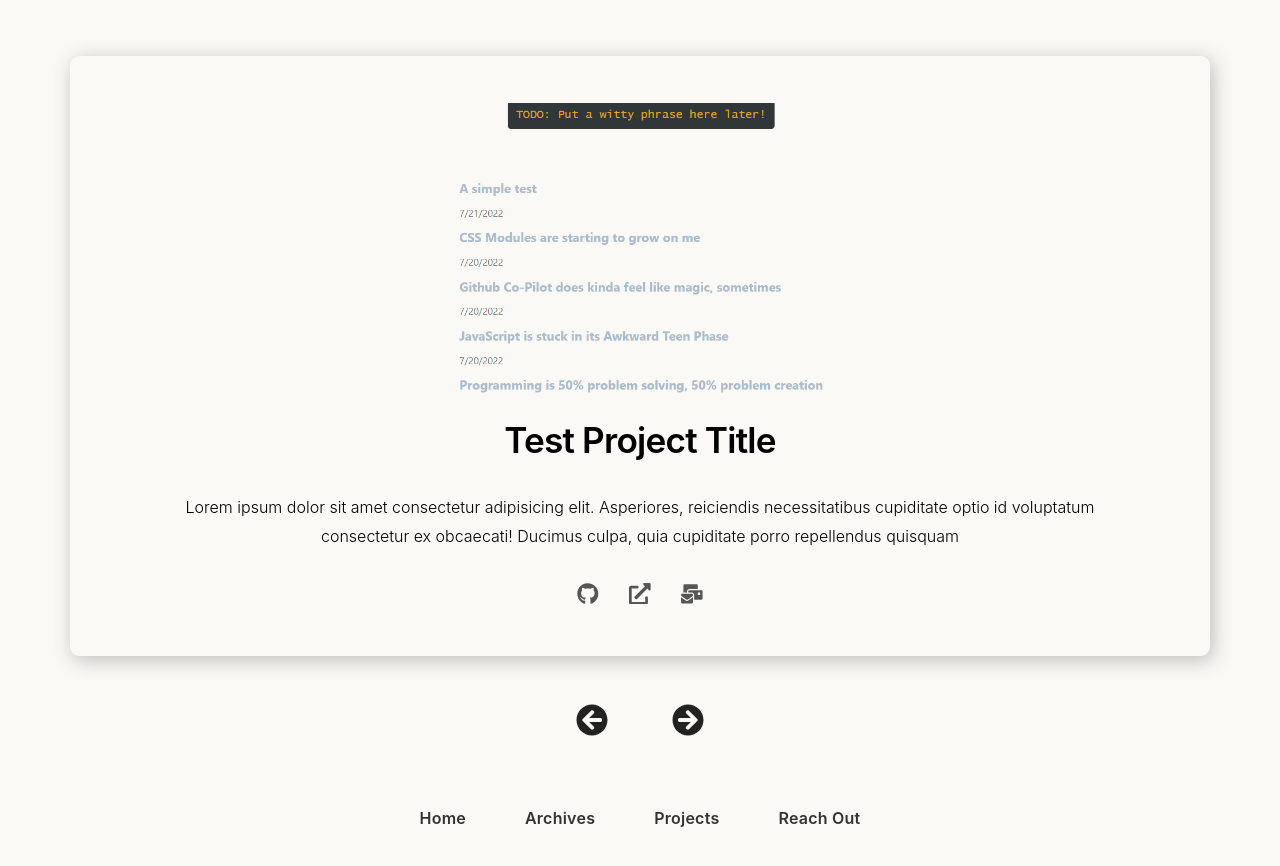
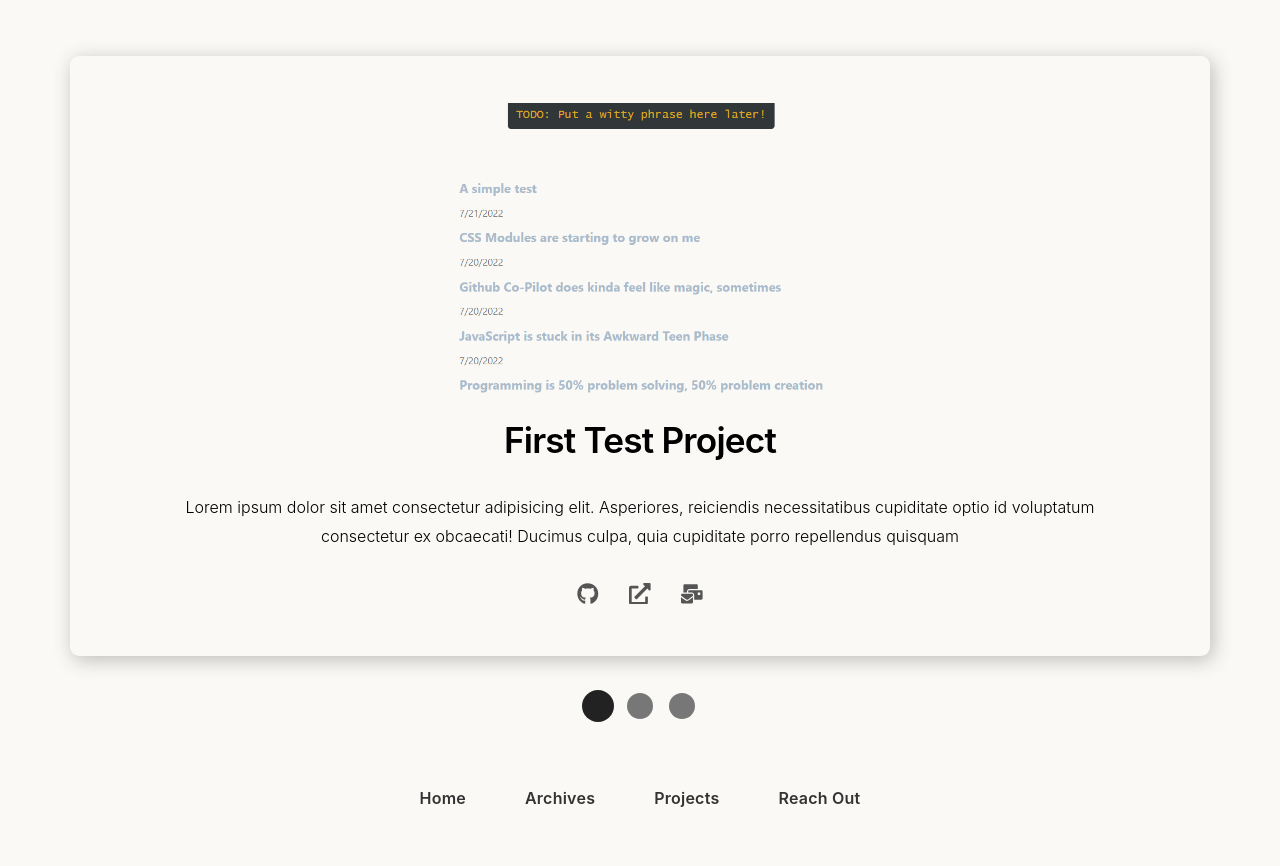
Before and after one commit to charlesmartinreed/charlie-codes-blog, a Next.js app: page /projects in a window 1280 px wide. Shown: the top 866 px of the page. Built offline with nearby package versions, Linux system fonts and the light colour scheme.

Commit message:
Add carousel btns to /projects.

```diff
--- a/components/ProjectCard.js
+++ b/components/ProjectCard.js
@@ -1,12 +1,6 @@
 import projectStyles from "../styles/Project.module.css";
 import Image from "next/image";
-import {
-  FaGithub,
-  FaMailBulk,
-  FaExternalLinkAlt,
-  FaArrowCircleLeft,
-  FaArrowCircleRight,
-} from "react-icons/fa";
+import { FaGithub, FaMailBulk, FaExternalLinkAlt } from "react-icons/fa";
 
 export default function ProjectCard({ project }) {
   return (
@@ -43,46 +37,6 @@ export default function ProjectCard({ project }) {
           </a>
         </div>
       </div>
-      <div className={projectStyles.btnContainer}>
-        <button className={projectStyles.btn}>
-          <FaArrowCircleLeft />
-        </button>
-        <button className={projectStyles.btn}>
-          <FaArrowCircleRight />
-        </button>
-      </div>
     </>
-
-    // <div className={projectStyles.projectContainer} key={project.title}>
-    //   <div className={projectStyles.imgContainer}>
-    //     <Image
-    //       width={800}
-    //       height={300}
-    //       alt={""}
-    //       src={project.project_img_src}
-    //     />
-    //   </div>
-
-    //   <div className={projectStyles.descriptionContainer}>
-    //     <h1 className={projectStyles.heading2Xl}>{project.project_title}</h1>
-    //     <p className={projectStyles.flavorText}>
-    //       {project.project_description}
-    //     </p>
-    //     <div className={projectStyles.linkContainer}>
-    //       <a href={project.project_github} title="View Project on GitHub">
-    //         <FaGithub />
-    //       </a>
-    //       <a href={project.project_website} title="View the Site">
-    //         <FaExternalLinkAlt />
-    //       </a>
-    //       <a
-    //         mailto="charliesoandso@protonmail.com"
-    //         title="Want to comission a site like this one? Contact me!"
-    //       >
-    //         <FaMailBulk />
-    //       </a>
-    //     </div>
-    //   </div>
-    // </div>
   );
 }
--- a/data/projects.json
+++ b/data/projects.json
@@ -1,7 +1,21 @@
 {
   "projects": [
     {
-      "project_title": "Test Project Title",
+      "project_title": "First Test Project",
+      "project_description": "Lorem ipsum dolor sit amet consectetur adipisicing elit. Asperiores, reiciendis necessitatibus cupiditate optio id voluptatum consectetur ex obcaecati! Ducimus culpa, quia cupiditate porro repellendus quisquam",
+      "project_img_src": "/images/project-temp-img.png",
+      "project_github": "https://www.github.com/charlesmartinreed",
+      "project_website": "https://duckduckgo.com"
+    },
+    {
+      "project_title": "Second Test Project",
+      "project_description": "Lorem ipsum dolor sit amet consectetur adipisicing elit. Asperiores, reiciendis necessitatibus cupiditate optio id voluptatum consectetur ex obcaecati! Ducimus culpa, quia cupiditate porro repellendus quisquam",
+      "project_img_src": "/images/project-temp-img.png",
+      "project_github": "https://www.github.com/charlesmartinreed",
+      "project_website": "https://duckduckgo.com"
+    },
+    {
+      "project_title": "Third Test Project",
       "project_description": "Lorem ipsum dolor sit amet consectetur adipisicing elit. Asperiores, reiciendis necessitatibus cupiditate optio id voluptatum consectetur ex obcaecati! Ducimus culpa, quia cupiditate porro repellendus quisquam",
       "project_img_src": "/images/project-temp-img.png",
       "project_github": "https://www.github.com/charlesmartinreed",
--- a/pages/projects.js
+++ b/pages/projects.js
@@ -1,17 +1,46 @@
 import Layout from "../components/Layout";
 import Head from "next/head";
 import ProjectCard from "../components/ProjectCard";
+import projectStyles from "../styles/Project.module.css";
+import { useState } from "react";
+
 // import { loadProjects } from "../lib/getProjects";
 import { projects } from "../data/projects.json";
 
 export default function Projects({ projects }) {
   const title = "Projects";
 
+  const [currentProjectIndex, setCurrentProjectIndex] = useState(0);
+
+  const [currentProject, setCurrentProject] = useState(
+    projects[currentProjectIndex]
+  );
+
+  const passiveClass = `${projectStyles.carouselBtn}`;
+  const activeClass = `${projectStyles.carouselBtn} ${projectStyles.active}`;
+
+  const handleBtnClick = (newIndex) => {
+    setCurrentProjectIndex(newIndex);
+
+    const newProject = projects[newIndex];
+
+    setCurrentProject(newProject);
+  };
+
   return (
     <Layout title={title}>
-      {projects.map((project) => (
-        <ProjectCard project={project} key={project.title} />
-      ))}
+      <ProjectCard project={currentProject} />
+      <div className={projectStyles.carouselContainer}>
+        {projects.map((project, index) => (
+          <button
+            className={
+              index === currentProjectIndex ? activeClass : passiveClass
+            }
+            key={project.title}
+            onClick={() => handleBtnClick(index)}
+          ></button>
+        ))}
+      </div>
     </Layout>
   );
 }
--- a/styles/Project.module.css
+++ b/styles/Project.module.css
@@ -27,6 +27,7 @@
 .projectCard .textContainer {
   text-align: center;
   width: 85%;
+  transition: all 0.4s linear;
 }
 
 .projectCard .textContainer h1 {
@@ -55,11 +56,6 @@
   color: rgb(119, 156, 194);
 }
 
-.btnContainer {
-  margin-top: 1em;
-  text-align: center;
-}
-
 .btn {
   border: none;
   outline: none;
@@ -74,3 +70,28 @@
 .btn:hover {
   transform: scale(1.1);
 }
+
+.carouselContainer {
+  height: 100px;
+  width: 100%;
+  display: flex;
+  justify-content: center;
+  align-items: center;
+}
+
+.carouselBtn {
+  height: 26px;
+  width: 26px;
+  margin: 8px;
+  border-radius: 50%;
+  background-color: #777;
+  outline: none;
+  border: none;
+  cursor: pointer;
+  transition: all 0.3s ease-in-out;
+}
+
+.carouselBtn.active {
+  transform: scale(1.23);
+  background-color: #222;
+}
```
Also changed, not shown: 1 other file (tests, documents, lock files or other folders).
